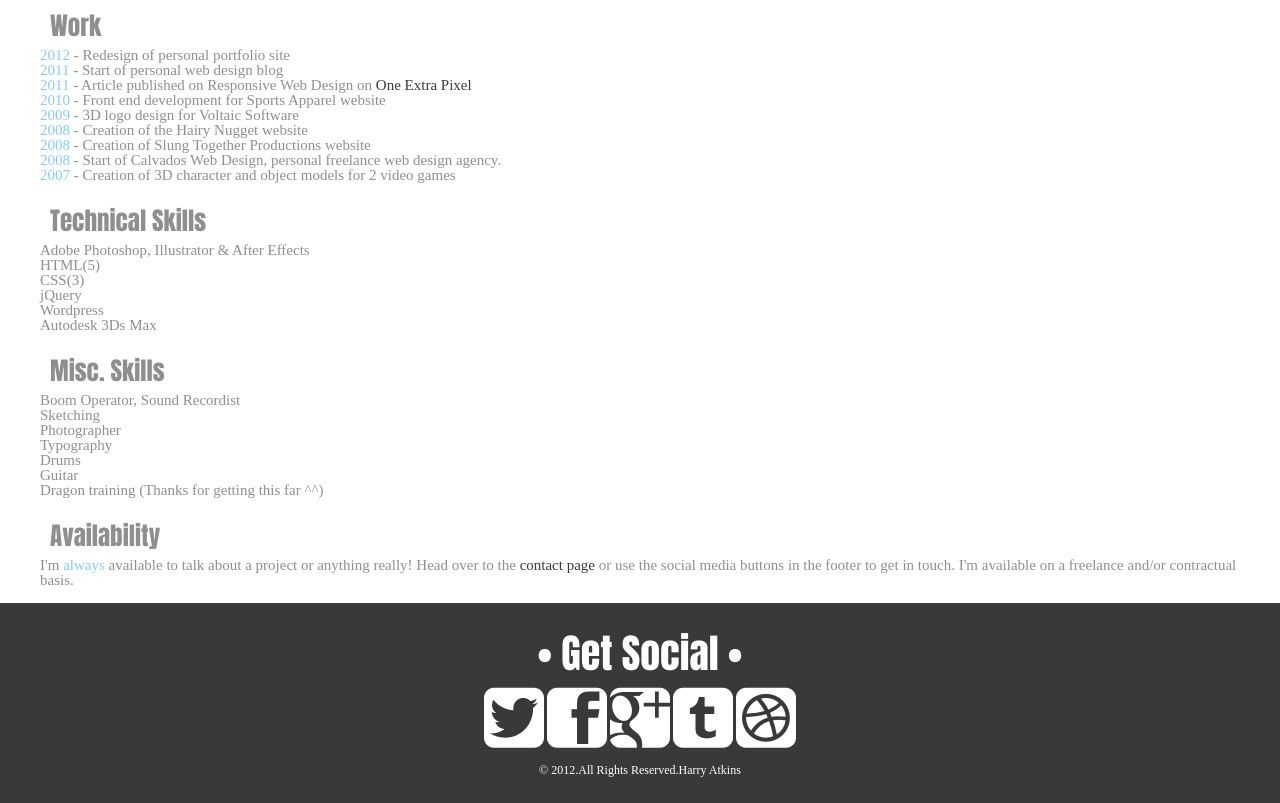
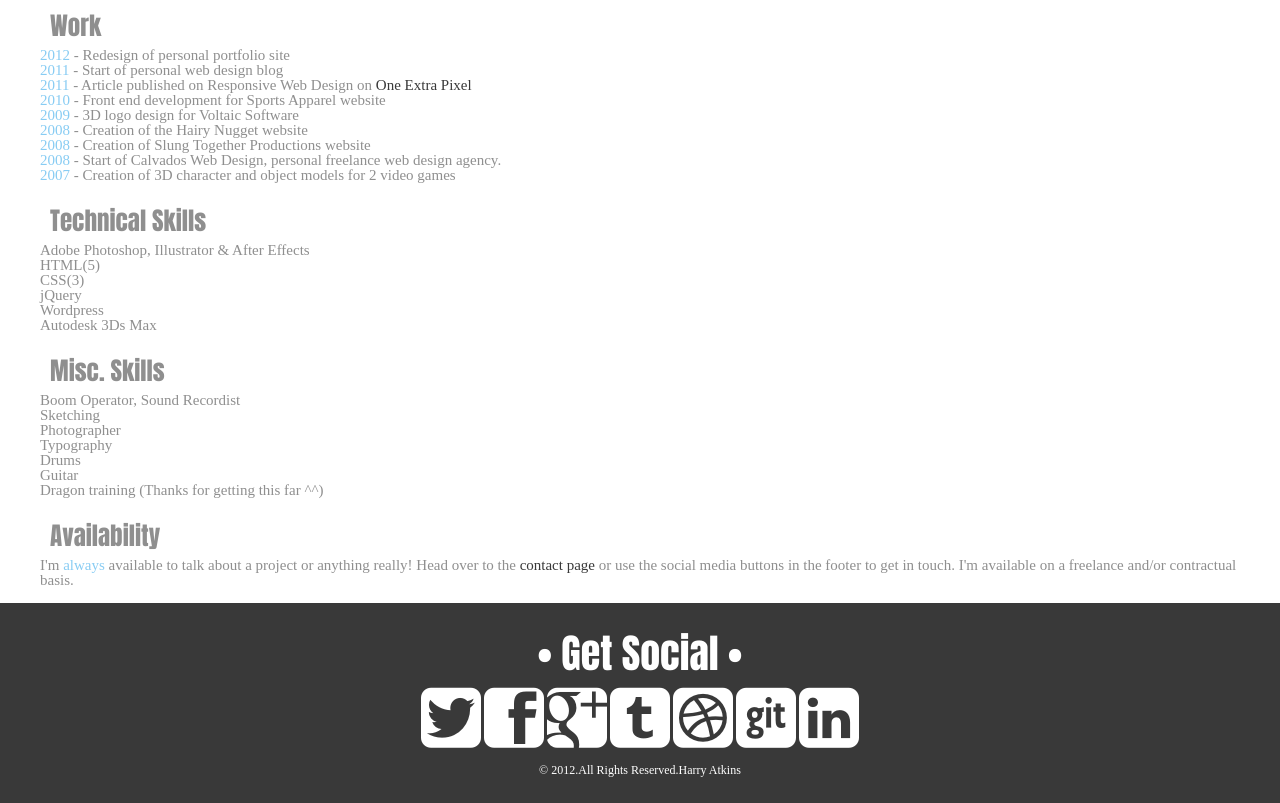
Before and after one commit to harryatkins/harryatkins.me, a plain HTML site: page about.html in a window 1280 px wide. Shown: the part 590-1393 px from the top of the page. Drawn offline with nearby package versions, Linux system fonts and the light colour scheme.

Commit message:
Site-wide footer items

```diff
--- a/about.html
+++ b/about.html
@@ -119,6 +119,8 @@
   	      <a class="icon" href="http://www.gplus.to/harryatkins" target="_blank"><span aria-hidden="true" data-icon="&#x2d;"></span></a>
   	      <a class="icon" href="http://harryatkins.tumblr.com" target="_blank"><span aria-hidden="true" data-icon="&#x28;"></span></a>
   	      <a class="icon" href="http://dribbble.com/harryatkins" target="_blank"><span aria-hidden="true" data-icon="&#x2a;"></span></a>
+  	      <a class="icon2" href="http://github.com/harryatkins" target="_blank"><span aria-hidden="true" data-icon="&#x23;"></span></a>
+  	      <a class="icon2" href="http://linkedin.com/in/harryatkins" target="_blank"><span aria-hidden="true" data-icon="&#x22;"></span></a>
   	     <p>&copy; 2012.All Rights Reserved.Harry Atkins</p>
 	    </div>
 	  </footer>
```
Also changed, not shown: contact.html (+2 -0 lines), latest.html (+2 -0 lines).
